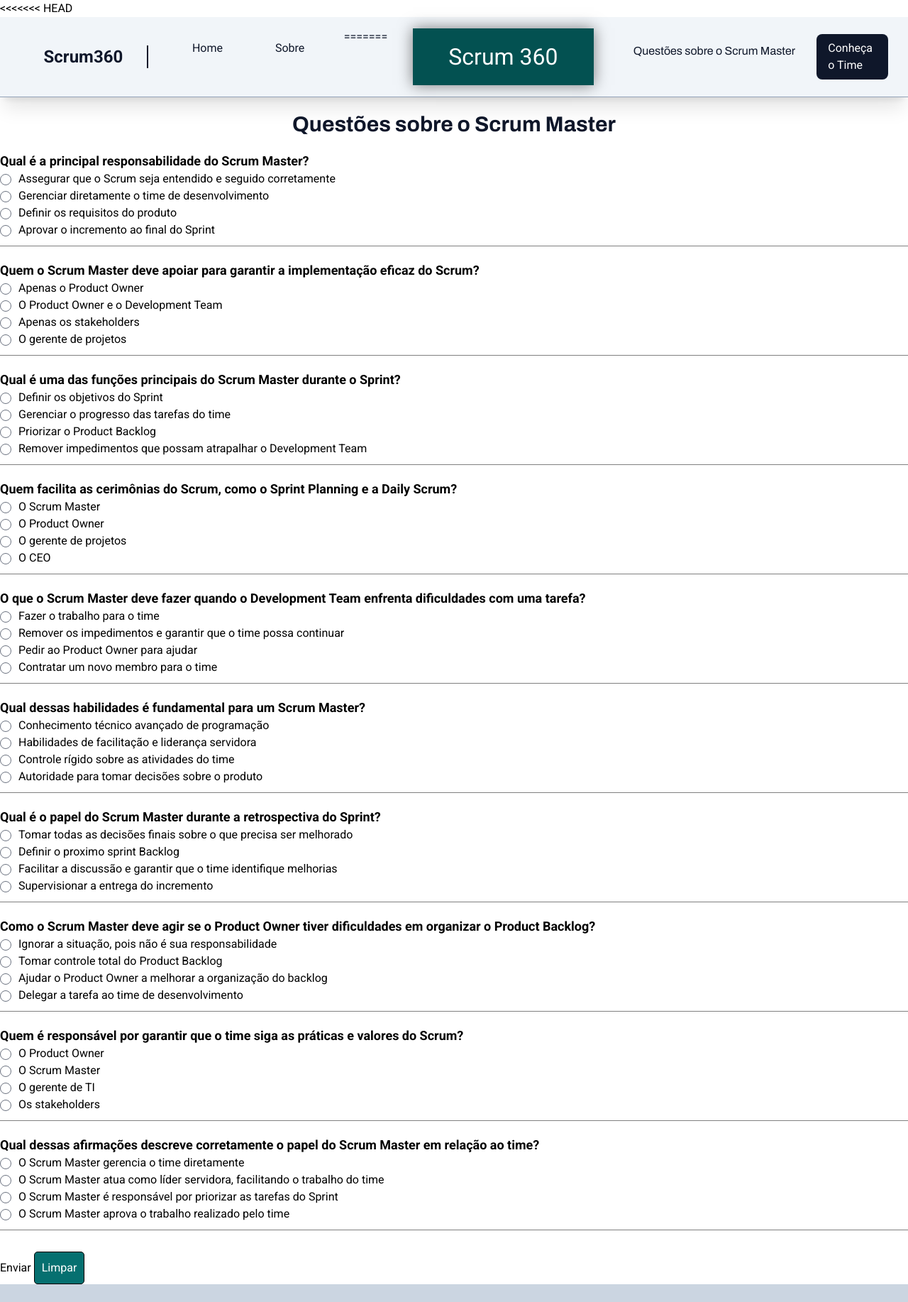
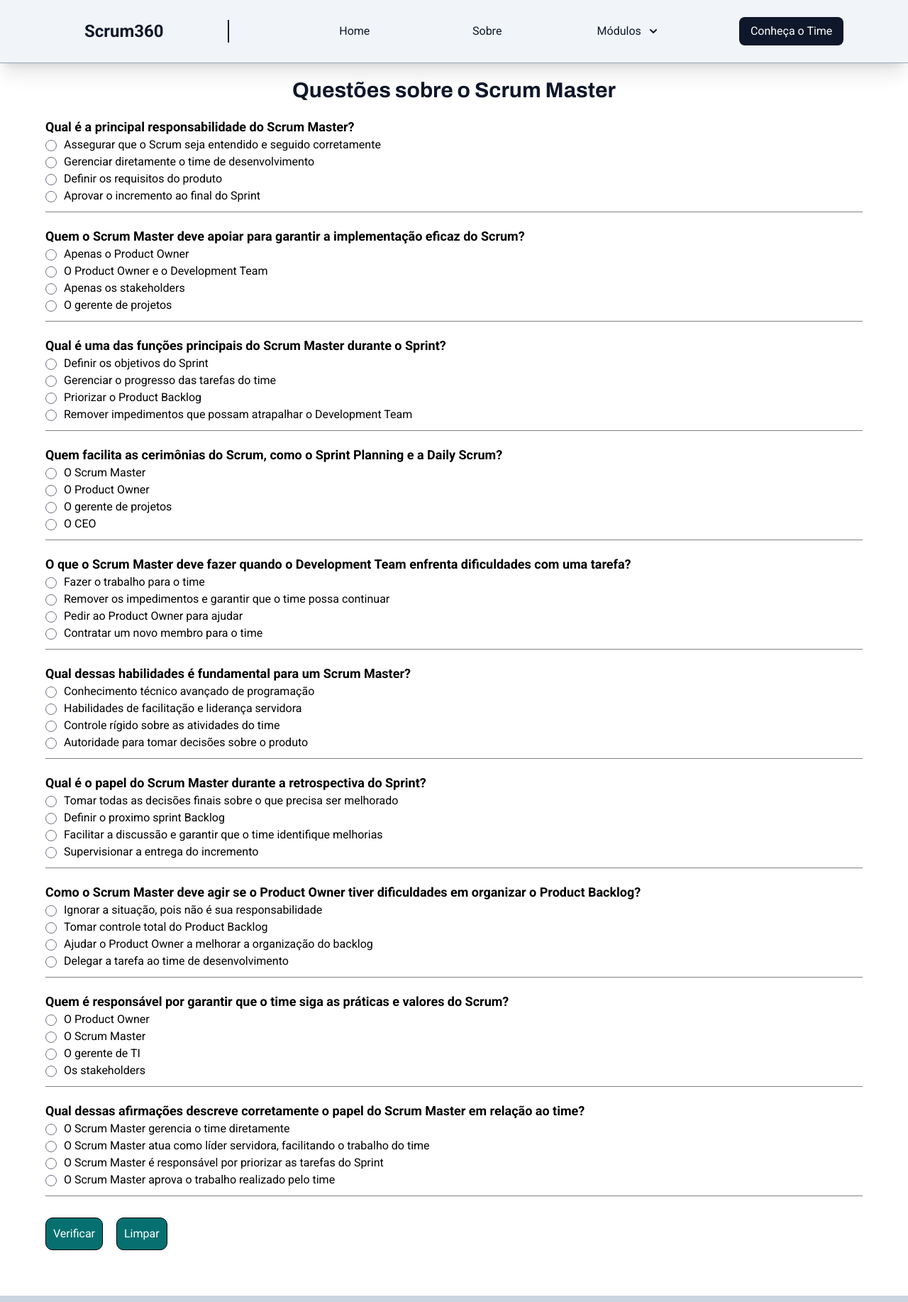
Before and after one commit to davihelisson/FATEC-API-Under_Devs, a website: page Frontend/src/evaluations/ScrumMasterQuestions.html in a window 1280 px wide. Shown: the top 1834 px of the page at 71% size. Drawn offline with nearby package versions, Linux system fonts and the light colour scheme.

Commit message:
:sparkles: feat: final mvp update with all partial requirements.

```diff
--- a/Frontend/src/evaluations/ScrumMasterQuestions.html
+++ b/Frontend/src/evaluations/ScrumMasterQuestions.html
@@ -11,7 +11,6 @@
 </head>
 <body>
     <!-- Cabeçalho da página -->
-<<<<<<< HEAD
     <nav class="flex-auto bg-slate-100 w-screen sticky z-20 top-0 start-0 text-slate-900 shadow-xl border-b border-slate-400">
         <div class="flex py-4 px-7 items-center justify-between">
             <div class="flex-auto flex justify-evenly">
@@ -30,22 +29,6 @@
                             Sobre
                         </li>
                     </a>
-=======
-    <header>
-        <div class="logo">
-            <a href="Index.html">Scrum 360</a>
-        </div>
-    </header>
-    <main>
-        <h1 class="frm-title">Questões sobre o Scrum Master</h1>
-        <form action="../" method="post">
-            <!-- OBSERVAÇÃO IMPORTANTE
-            Esse esqueleto possui muitas questões. Observe o padrão do label e do id.
-            nem todos estão ajustados, cada label for "xn" tem que corresponder a um input id "xn"
-            onde o x é uma letra do alfabeto e o n é um número
-            caso sejam 5 alternativas adicione mais uma linha seguinto o padrão de nomes.
-            Ao final se sobrarem questions vazias é só apagar as questions que estão sobrando.
->>>>>>> 58245b9d62f40e07d622b4da6c02cce6216d1ccc
 
                     <li class="px-2 flex flex-row hover:bg-slate-900 hover:text-white ">
                         <button id="dropdownDelayButton" data-dropdown-toggle="dropdownDelay" data-dropdown-delay="200" data-dropdown-trigger="hover" class="flex items-center " type="button">
@@ -159,8 +142,8 @@
             </div>
             <!-- FIM DO FORMÚLÁRIO -->
 
-            <input type="button" onclick="ScrumQuestions()" value="Enviar">
-            <input type="reset" value="Limpar">
+            <input type="button" onclick="ScrumQuestions()" value="Verificar" class="check_btn">
+            <input type="reset" onclick="hiddenBox()" value="Limpar">
         </form>
     </main>
 
--- a/Frontend/src/evaluations/questions.css
+++ b/Frontend/src/evaluations/questions.css
@@ -1,4 +1,4 @@
-/* Precisa ser validade pelo time CSS. */
+/* Css personalizado para as páginas de avaliação parcial. */
 .frm-title{
     margin: 20px;
     text-align: center;
@@ -23,18 +23,19 @@ p{
     margin-bottom: 20px;
 }
 
-input[type="submit"],
+input[type="button"],
 input[type="reset"] {
     color: white;
     background-color: rgb(3, 81, 81);
     border: solid 1px black;
-    border-radius: 5px;
+    border-radius: 10px;
     padding: 10px;
     cursor: pointer;
     margin-top: 10px;
+    margin-right: 15px;
 }
 
-input[type="submit"],
+input[type="button"],
 input[type="reset"] {
     background-color: rgb(6, 112, 112);
 }
@@ -46,8 +47,7 @@ input[type="radio"]{
 .results{
     padding: 10px;
     margin: 20px;
-    font-size: 2vw;
-    font-family: monospace;
+    font-size: 30px;
     color: rgb(6, 112, 112);
     text-align: center;
 }
--- a/Frontend/src/evaluations/script.js
+++ b/Frontend/src/evaluations/script.js
@@ -1,3 +1,7 @@
+// Script para a verificação dos acertos.
+function hiddenBox(){
+    document.getElementById('result-panel').hidden = true;
+}
 function ScrumQuestions (){
     let contador = 0;
     const quest1 = document.getElementById('a3');
```
Also changed, not shown: Frontend/src/evaluations/DevTeamQuestions.html (+2 -2 lines), Frontend/src/evaluations/PoQuestions.html (+2 -2 lines), Frontend/src/evaluations/ScrumQuestions.html (+2 -2 lines).
